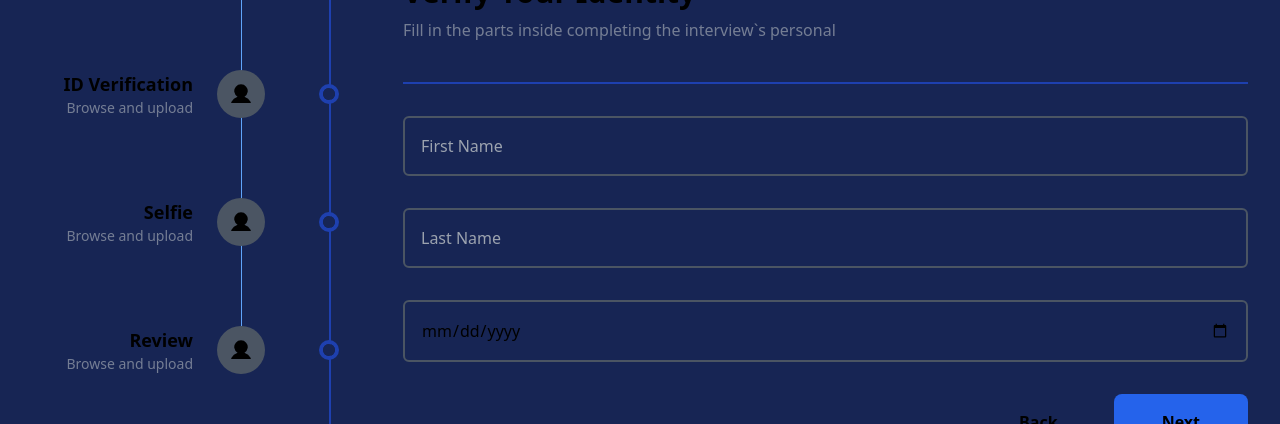
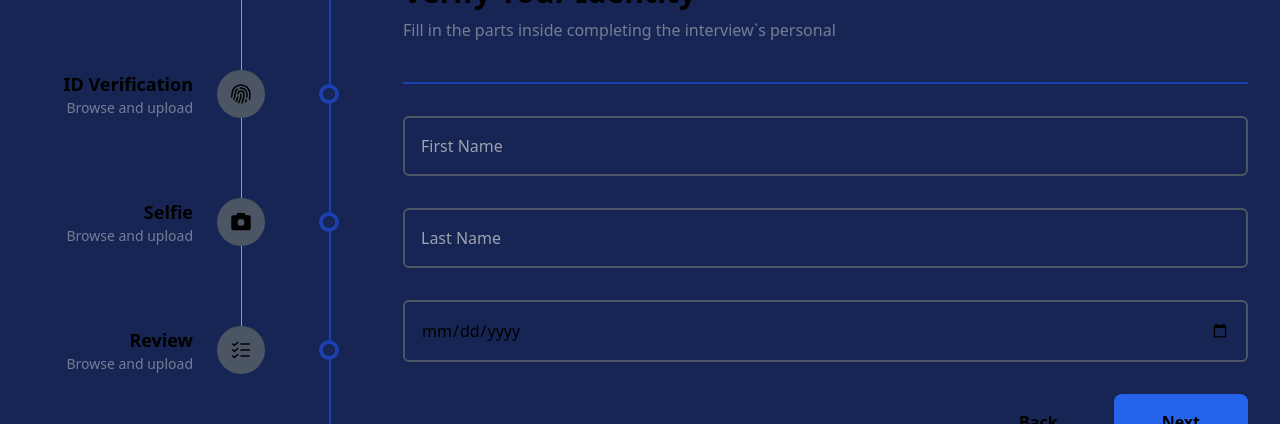
Before and after one commit to ThomasDixini/AuthenticationPage, a Next.js app: page / in a window 1280 px wide. Shown: the part 350-774 px from the top of the page. Built offline with nearby package versions, Linux system fonts and the light colour scheme.

Commit message:
:recycle: refactor: Mudando icones
Alterando icones do menu, e fazendo um visual diferente ao mudar de passo. Mudei a forma das condições nos icones do menu

```diff
--- a/src/components/MenuProgress.tsx
+++ b/src/components/MenuProgress.tsx
@@ -1,10 +1,10 @@
 import { MenuContext } from "@/context/MenuContext";
-import { Check, User } from "phosphor-react";
+import { Fingerprint, User, Camera, ListChecks } from "phosphor-react";
 import { useContext } from "react";
 
 export function MenuProgress() {
   const steps = ["Personal Information", "ID Verification", "Selfie", "Review"];
-  const { currentStep } = useContext(MenuContext)
+  const { currentStep } = useContext(MenuContext);
 
   return (
     <menu className="mt-8 flex flex-col gap-20">
@@ -27,13 +27,27 @@ export function MenuProgress() {
                 ${indice + 1 < currentStep && "complete"}
                 `}
               >
-                {indice + 1 < currentStep ? (
-                  <Check size={24} weight="fill" className="z-10" />
-                ) : (
+                {indice == 0 && (
                   <User size={24} weight="fill" className="z-10" />
                 )}
+                {indice == 1 && (
+                  <Fingerprint size={24} weight="fill" className="z-10" />
+                )}
+                {indice == 2 && (
+                  <Camera size={24} weight="fill" className="z-10" />
+                )}
+                {indice == 3 && (
+                  <ListChecks size={24} weight="fill" className="z-10" />
+                )}
+                {/* {indice < currentStep && (
+                  <Check  size={24} weight="fill" className="z-10" />
+                )} */}
               </div>
-              { indice === 3 ? <></> : <div className="w-px h-32 bg-blue-400 absolute"></div>}
+              {indice === 3 ? (
+                <></>
+              ) : (
+                <div className="w-px h-32 bg-blue-400 absolute"></div>
+              )}
             </div>
             <div className="w-5 h-5 border-4 border-blue-800 rounded-full flex justify-center items-center absolute -right-2.5">
               <div
```
